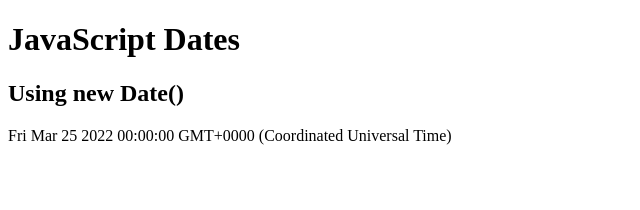
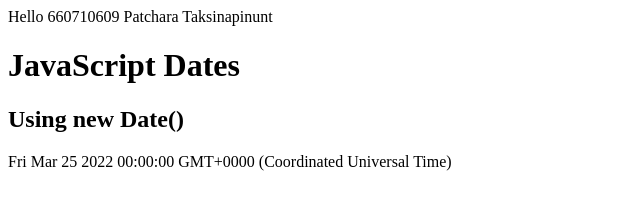
Before and after one commit to 660710609/517101_609, a plain HTML site: page index.html in a window 1280 px wide. Shown: the whole page, without its empty margins (0-640 px from the left). Drawn offline with Linux system fonts and the light colour scheme.

Commit message:
add id and name

```diff
--- a/index.html
+++ b/index.html
@@ -1,6 +1,6 @@
 <!DOCTYPE html>
 <html>
-<body>
+<body> Hello 660710609 Patchara Taksinapinunt
 
 <h1>JavaScript Dates</h1>
 <h2>Using new Date()</h2>
```
